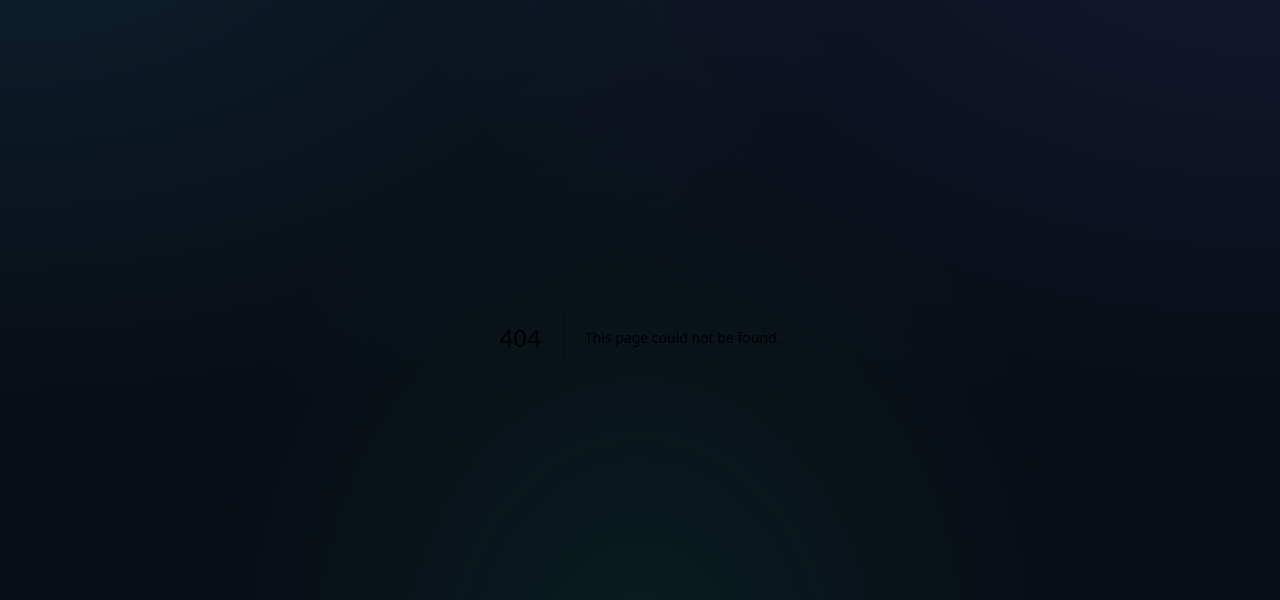
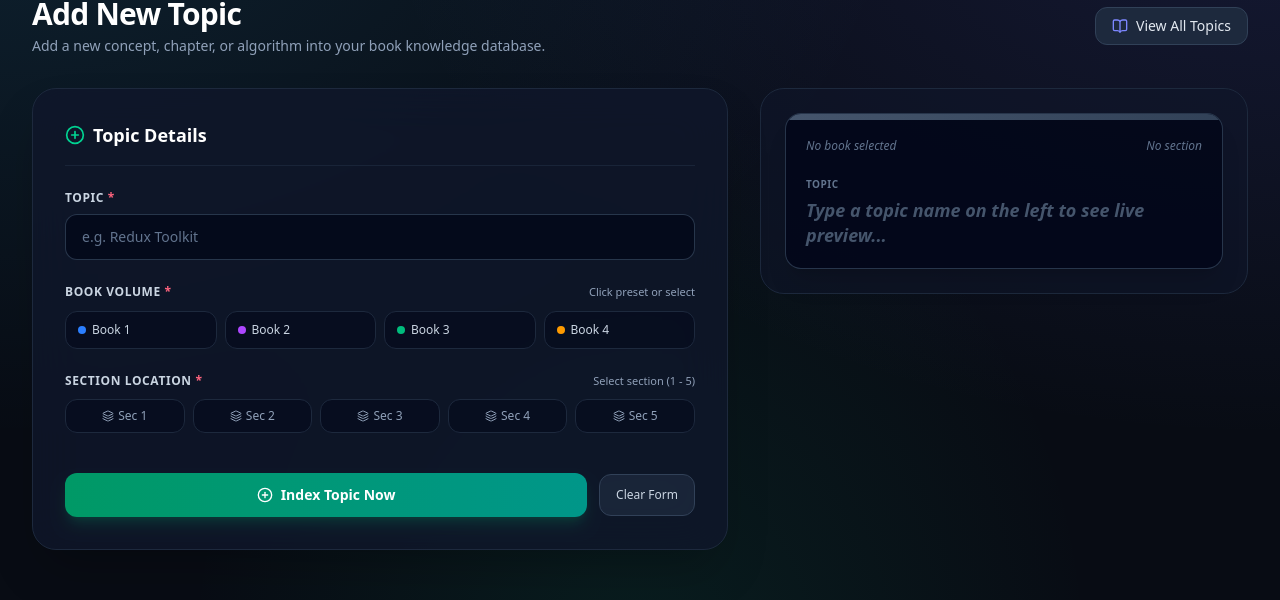
Before and after one commit to Satyaveerjaligama/book-search-frontend, a Next.js app: page /smart-book-search/add-topic in a window 1280 px wide. Before the commit this address had no page. Shown: the part 128-728 px from the top of the page. Built offline with nearby package versions, Linux system fonts and the light colour scheme; no server answers.

Commit message:
update path and fix color issue

```diff
--- a/app/add-topic/page.tsx
+++ b/app/add-topic/page.tsx
@@ -18,7 +18,7 @@ import {
 } from "lucide-react";
 import { BOOKS, SECTIONS } from "@/utilities/constants";
 import { TopicData } from "@/utilities/interfaces";
-import { addTopicApi, getApiBaseUrl } from "@/utilities/api";
+import { addTopicApi } from "@/utilities/api";
 
 export default function AddTopic() {
   const [topicData, setTopicData] = useState<TopicData>({
@@ -109,7 +109,7 @@ export default function AddTopic() {
       let errorText = "Failed to save topic to database.";
       if (axios.isAxiosError(err)) {
         if (!err.response) {
-          errorText = `Could not connect to backend server at ${getApiBaseUrl()}. Please verify your backend is running.`;
+          errorText = "Unable to connect to the server. Please try again after sometime.";
         } else if (err.response.data && typeof err.response.data === "object" && "message" in err.response.data) {
           errorText = String((err.response.data as { message: string }).message);
         }
@@ -208,16 +208,13 @@ export default function AddTopic() {
               <PlusCircle className="w-5 h-5 text-emerald-400" />
               <span>Topic Details</span>
             </h2>
-            <p className="text-xs text-slate-400 mt-1">
-              Fill in the concept title and pick the corresponding book volume and chapter section.
-            </p>
           </div>
 
           <form onSubmit={handleSubmit} className="space-y-6">
             {/* Topic Input */}
             <div className="space-y-2">
               <label className="block text-xs font-semibold text-slate-300 uppercase tracking-wider">
-                Topic Title / Concept <span className="text-rose-400">*</span>
+                Topic <span className="text-rose-400">*</span>
               </label>
               <div className="relative">
                 <input
@@ -225,14 +222,11 @@ export default function AddTopic() {
                   name="topic"
                   value={topicData.topic}
                   onChange={handleChange}
-                  placeholder="e.g. Distributed Consensus: Raft Protocol"
+                  placeholder="e.g. Redux Toolkit"
                   className="w-full px-4 py-3 rounded-xl bg-slate-950/70 border border-slate-700/80 text-white placeholder-slate-500 text-sm focus:outline-none focus:border-indigo-500 focus:ring-2 focus:ring-indigo-500/20 transition-all"
                   autoComplete="off"
                 />
               </div>
-              <p className="text-[11px] text-slate-500">
-                Be specific with keywords or algorithm names for effortless future search.
-              </p>
             </div>
 
             {/* Book Volume Selection */}
@@ -254,15 +248,15 @@ export default function AddTopic() {
                       key={book.value}
                       onClick={() => handleSelectPreset("book", book.value)}
                       className={`px-3 py-2.5 rounded-xl text-xs font-medium border flex items-center justify-between transition-all cursor-pointer ${isSelected
-                        ? `bg-indigo-600/20 border-indigo-500 text-white shadow-md ring-2 ring-indigo-500/20`
+                        ? book.color.selected
                         : "bg-slate-950/50 border-slate-800 text-slate-300 hover:bg-slate-800/80 hover:text-white"
                         }`}
                     >
                       <span className="flex items-center gap-1.5 truncate">
-                        <span className={`w-2 h-2 rounded-full ${book.color.bg.replace('/10', '')} bg-current`}></span>
+                        <span className={`w-2 h-2 rounded-full ${book.color.dot} shrink-0`}></span>
                         {book.label}
                       </span>
-                      {isSelected && <Check className="w-3.5 h-3.5 text-indigo-400 flex-shrink-0" />}
+                      {isSelected && <Check className={`w-3.5 h-3.5 ${book.color.check} flex-shrink-0`} />}
                     </button>
                   );
                 })}
@@ -347,7 +341,7 @@ export default function AddTopic() {
                 {/* Book Badge */}
                 {currentBookObj ? (
                   <span className={`inline-flex items-center gap-1.5 px-2.5 py-1 rounded-full text-xs font-medium border ${currentBookObj.color.badge}`}>
-                    <span className="w-1.5 h-1.5 rounded-full bg-current"></span>
+                    <span className={`w-1.5 h-1.5 rounded-full ${currentBookObj.color.dot} shrink-0`}></span>
                     {currentBookObj.label}
                   </span>
                 ) : (
@@ -368,7 +362,7 @@ export default function AddTopic() {
               {/* Topic Title Preview */}
               <div>
                 <span className="text-[10px] uppercase font-semibold text-slate-500 tracking-wider">
-                  Indexed Topic
+                  Topic
                 </span>
                 <h3 className="text-lg font-bold text-white mt-1 break-words leading-snug">
                   {topicData.topic || (
@@ -379,19 +373,6 @@ export default function AddTopic() {
                 </h3>
               </div>
             </div>
-
-            {/* Helpful Guide Card */}
-            <div className="rounded-2xl bg-indigo-950/20 border border-indigo-900/40 p-4 space-y-2 text-xs text-indigo-200/80">
-              <div className="flex items-center gap-2 text-indigo-300 font-medium">
-                <Info className="w-4 h-4 text-indigo-400" />
-                <span>Indexing Tips</span>
-              </div>
-              <ul className="list-disc list-inside space-y-1 text-slate-400 text-[11px] leading-relaxed">
-                <li>Use clean keywords (e.g. &ldquo;B-Tree Indexing&rdquo; instead of &ldquo;how does b-tree index work&rdquo;).</li>
-                <li>Tagging accurate book volume and section makes search instantaneous.</li>
-                <li>You can search for newly added topics immediately in the Search page.</li>
-              </ul>
-            </div>
           </div>
         </div>
 
--- a/app/page.tsx
+++ b/app/page.tsx
@@ -95,10 +95,6 @@ export default function Home() {
                   <div className="flex items-center gap-2">
                     <div className="w-1.5 h-1.5 rounded-full bg-indigo-400"></div>
                     <span>Filter by Book volume and Section</span>
-                  </div>
-                  <div className="flex items-center gap-2">
-                    <div className="w-1.5 h-1.5 rounded-full bg-indigo-400"></div>
-                    <span>One-click copy & fast retrieval</span>
                   </div>
                 </div>
               </div>
--- a/app/search-topic/page.tsx
+++ b/app/search-topic/page.tsx
@@ -18,7 +18,7 @@ import {
 } from "lucide-react";
 import axios from "axios";
 import { BOOKS, SECTIONS } from "@/utilities/constants";
-import { searchTopicsApi, getApiBaseUrl } from "@/utilities/api";
+import { searchTopicsApi } from "@/utilities/api";
 import { TopicData } from "@/utilities/interfaces";
 
 function SearchTopicContent() {
@@ -50,7 +50,7 @@ function SearchTopicContent() {
       let errorText = "Failed to fetch topics from the server.";
       if (axios.isAxiosError(err)) {
         if (!err.response) {
-          errorText = `Backend API at ${getApiBaseUrl()} is unreachable. Make sure your backend server is running.`;
+          errorText = "Unable to connect to the server. Please try again after sometime.";
         } else if (err.response.data && typeof err.response.data === "object" && "message" in err.response.data) {
           errorText = String((err.response.data as { message: string }).message);
         }
@@ -93,7 +93,7 @@ function SearchTopicContent() {
     if (bookObj) {
       return (
         <span className={`inline-flex items-center gap-1.5 px-2.5 py-1 rounded-full text-xs font-medium border ${bookObj.color.badge}`}>
-          <span className="w-1.5 h-1.5 rounded-full bg-current"></span>
+          <span className={`w-1.5 h-1.5 rounded-full ${bookObj.color.dot} shrink-0`}></span>
           {bookObj.label}
         </span>
       );
@@ -190,11 +190,10 @@ function SearchTopicContent() {
       {/* Error / Backend Alert */}
       {errorMessage && (
         <div className="rounded-2xl bg-amber-500/10 border border-amber-500/30 p-4 sm:p-5 flex flex-col sm:flex-row items-start sm:items-center justify-between gap-4">
-          <div className="flex items-start gap-3">
-            <AlertCircle className="w-5 h-5 text-amber-400 flex-shrink-0 mt-0.5" />
+          <div className="flex items-center gap-3">
+            <AlertCircle className="w-5 h-5 text-amber-400 flex-shrink-0" />
             <div>
-              <h4 className="text-sm font-semibold text-amber-300">Backend API Notice</h4>
-              <p className="text-xs text-amber-200/80 mt-0.5">{errorMessage}</p>
+              <p className="text-xs text-amber-200/80">{errorMessage}</p>
             </div>
           </div>
           <button
--- a/next.config.ts
+++ b/next.config.ts
@@ -4,7 +4,7 @@ const nextConfig: NextConfig = {
   env: {
     API_URL: process.env.API_URL,
   },
-  basePath: '/book-search',
+  basePath: '/smart-book-search',
 };
 
 export default nextConfig;
--- a/utilities/constants.ts
+++ b/utilities/constants.ts
@@ -7,6 +7,9 @@ export interface BookOption {
     border: string;
     badge: string;
     gradient: string;
+    dot: string;
+    selected: string;
+    check: string;
   };
 }
 
@@ -25,6 +28,9 @@ export const BOOKS: BookOption[] = [
       border: "border-blue-500/30",
       badge: "bg-blue-50 text-blue-700 border-blue-200 dark:bg-blue-950/50 dark:text-blue-300 dark:border-blue-800",
       gradient: "from-blue-600 to-cyan-500",
+      dot: "bg-blue-500",
+      selected: "bg-blue-600/20 border-blue-500 text-white shadow-md ring-2 ring-blue-500/30",
+      check: "text-blue-400",
     },
   },
   {
@@ -36,6 +42,9 @@ export const BOOKS: BookOption[] = [
       border: "border-purple-500/30",
       badge: "bg-purple-50 text-purple-700 border-purple-200 dark:bg-purple-950/50 dark:text-purple-300 dark:border-purple-800",
       gradient: "from-purple-600 to-indigo-500",
+      dot: "bg-purple-500",
+      selected: "bg-purple-600/20 border-purple-500 text-white shadow-md ring-2 ring-purple-500/30",
+      check: "text-purple-400",
     },
   },
   {
@@ -47,6 +56,9 @@ export const BOOKS: BookOption[] = [
       border: "border-emerald-500/30",
       badge: "bg-emerald-50 text-emerald-700 border-emerald-200 dark:bg-emerald-950/50 dark:text-emerald-300 dark:border-emerald-800",
       gradient: "from-emerald-600 to-teal-500",
+      dot: "bg-emerald-500",
+      selected: "bg-emerald-600/20 border-emerald-500 text-white shadow-md ring-2 ring-emerald-500/30",
+      check: "text-emerald-400",
     },
   },
   {
@@ -58,6 +70,9 @@ export const BOOKS: BookOption[] = [
       border: "border-amber-500/30",
       badge: "bg-amber-50 text-amber-700 border-amber-200 dark:bg-amber-950/50 dark:text-amber-300 dark:border-amber-800",
       gradient: "from-amber-600 to-orange-500",
+      dot: "bg-amber-500",
+      selected: "bg-amber-600/20 border-amber-500 text-white shadow-md ring-2 ring-amber-500/30",
+      check: "text-amber-400",
     },
   },
 ];
```
